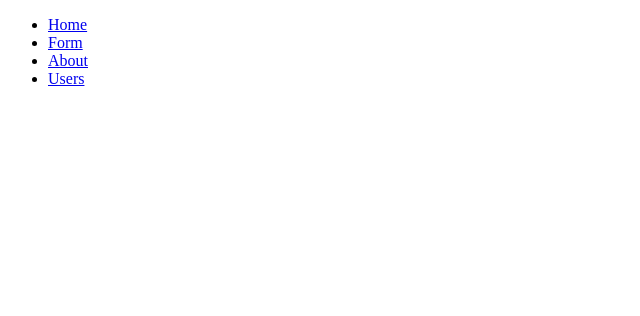
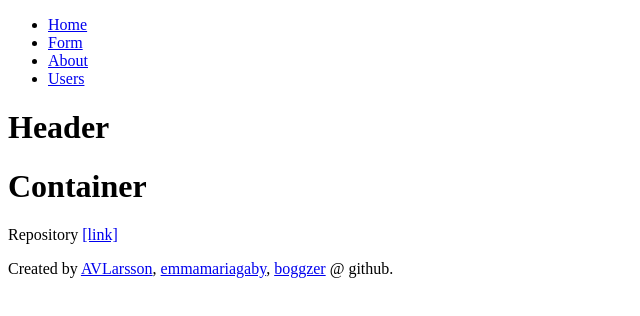
Before and after one commit to emmamariagaby/dawg-finder, a React app: page /results in a window 1280 px wide. Shown: the top 316 px of the page, without its empty margins (0-640 px from the left). Built offline with nearby package versions, Linux system fonts and the light colour scheme.

Commit message:
ResultScreen done!

```diff
--- /dev/null
+++ b/src/components/screens/ResultScreen.tsx
@@ -0,0 +1,29 @@
+import * as React from 'react';
+
+import Header from "../Header";
+import Container from "../Container";
+import ResultsContainer from "../ResultsContainer";
+import Button from "../Button";
+import Footer from "../Footer";
+
+ /**
+ *
+ */
+class ResultScreen extends React.Component {
+render() {
+    return(
+        <>
+        <Header />
+        <Container>
+            <ResultsContainer result="jakt" />
+            <Button />
+        </Container>
+        <Footer />
+        </>
+    );
+}
+
+
+};
+
+export default ResultScreen;
--- a/src/index.tsx
+++ b/src/index.tsx
@@ -10,6 +10,7 @@ import {
 import Header from "./components/Header";
 import Home from "./components/screens/Home";
 import FormScreen from "./components/screens/FormScreen";
+import ResultScreen from "./components/screens/ResultScreen";
 import Footer from "./components/Footer";
 import Option from "./components/Option";
 import Form from "./components/Form";
@@ -30,7 +31,7 @@ ReactDOM.render(
               <Link to="/Form">Form</Link>
             </li>
             <li>
-              <Link to="/resultContainer">About</Link>
+              <Link to="/results">About</Link>
             </li>
             <li>
               <Link to="/footer">Users</Link>
@@ -47,8 +48,8 @@ ReactDOM.render(
            <Route path="/Form">
             <FormScreen />
           </Route>
-          <Route path="/resultContainer">
-            <ResultsContainer result="sällskap" />
+          <Route path="/results">
+            <ResultScreen />
           </Route>
           <Route path="/footer">
             <Footer />
```
